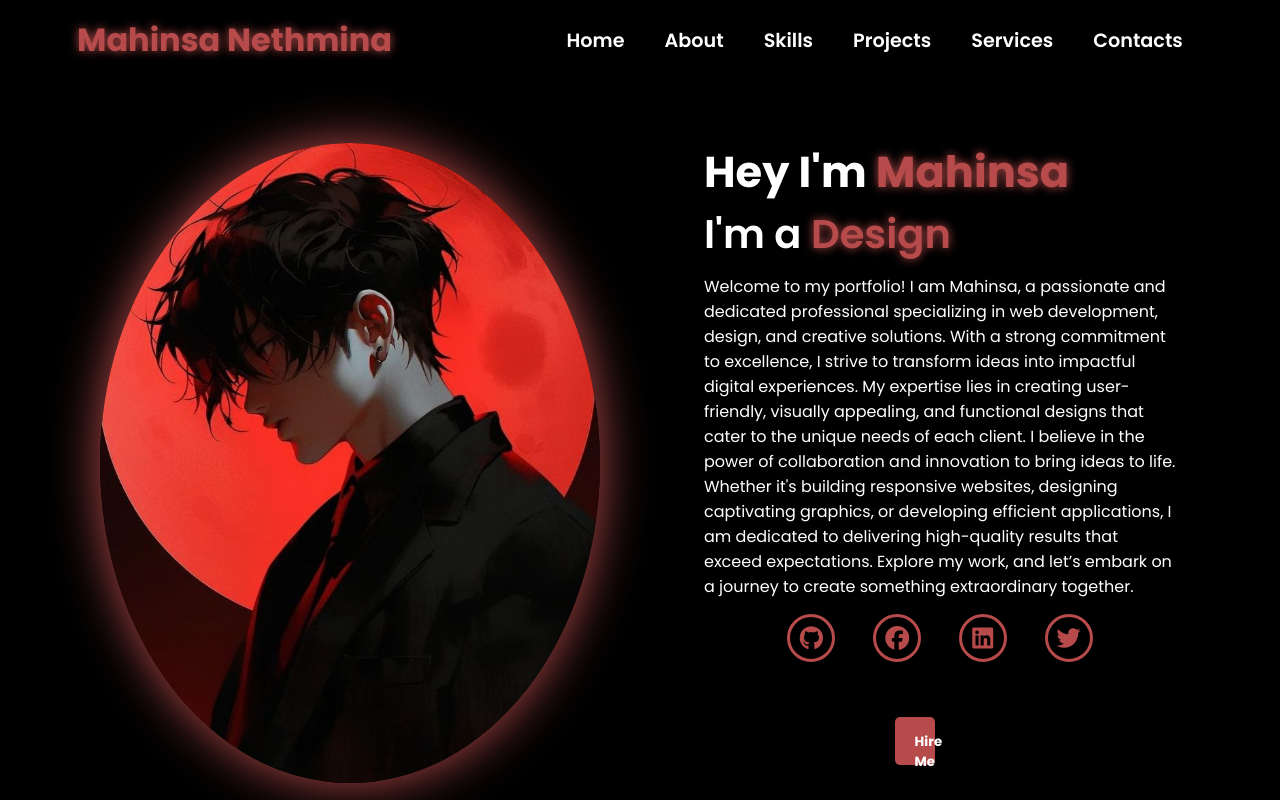
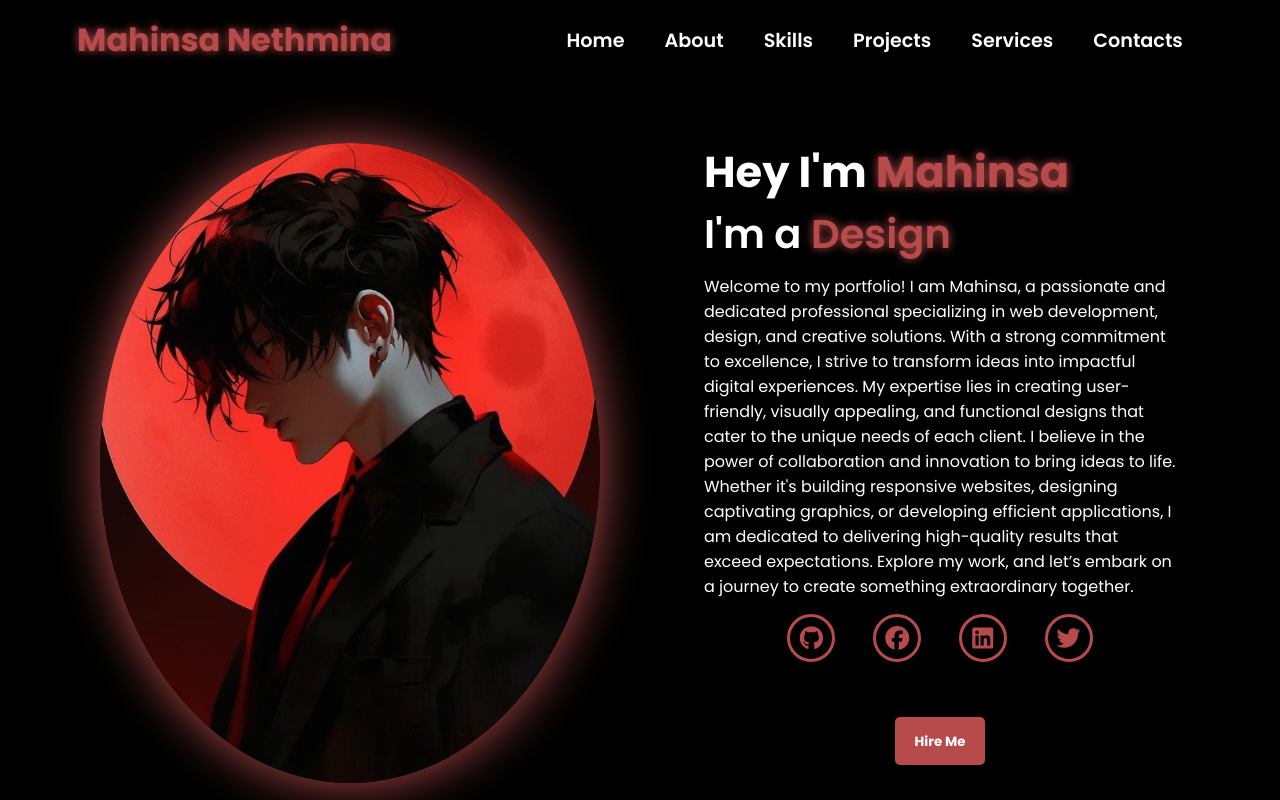
Before and after one commit to Mahinsa-Nethmina/Mahinsa-Nethmina.github.io, a plain HTML site: page index.html in a window 1280 px wide. Shown: the top 800 px of the page. Drawn offline with nearby package versions, Linux system fonts and the light colour scheme.

Commit message:
Add files via upload

```diff
--- a/style.css
+++ b/style.css
@@ -273,7 +273,7 @@ section .main-container{
 }
 
 .btn button {
-    width: 10%; /* Make the button longer */
+    width: 100%; /* Make the button longer */
     padding: 15px 20px;
     background-color: #b74b4b;
     color: white;
```
